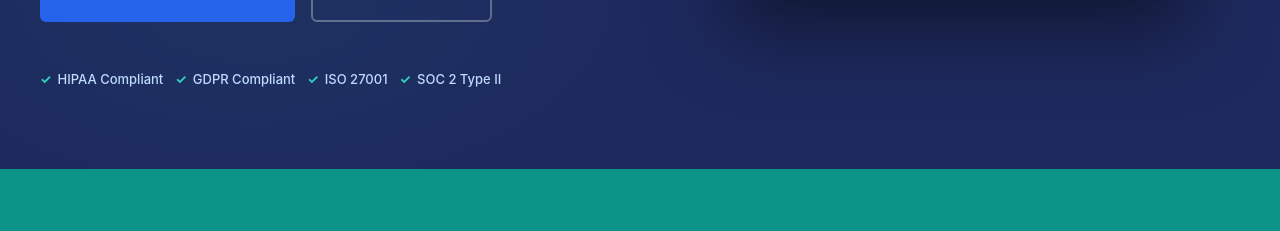
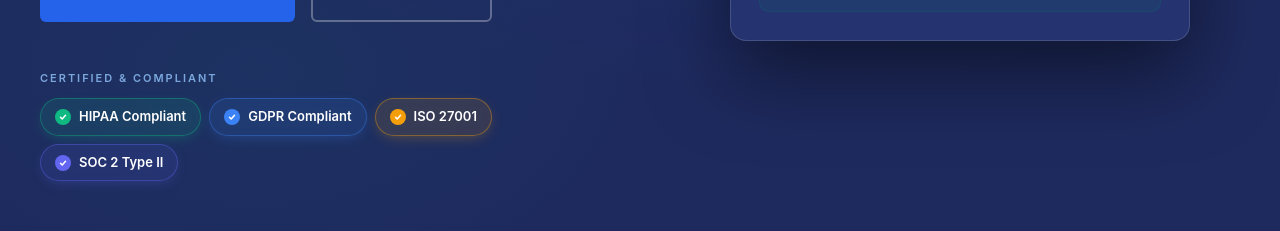
Before and after one commit to 1404Technologies/1404technologies-landing, a React (Vite) app: page / in a window 1280 px wide. Shown: the part 695-926 px from the top of the page. Built offline with nearby package versions, Linux system fonts and the light colour scheme; no server answers.

Commit message:
spotlight OmniServe and highlight compliance certifications

```diff
--- a/src/App.jsx
+++ b/src/App.jsx
@@ -55,7 +55,7 @@ export default function App() {
         <CaseStudies items={caseStudies} />
 
         {/* 7. Testimonials — social proof */}
-        <Testimonials items={testimonials} certifications={certifications} />
+        <Testimonials items={testimonials} />
 
         {/* 8. Why Choose Us — by the numbers */}
         <WhyChooseUs items={whyChoose} />
--- a/src/components/Hero.jsx
+++ b/src/components/Hero.jsx
@@ -22,16 +22,42 @@ export default function Hero({ tag, headline, headlineAccent, subheadline, cta,
             <a href="#contact" className="btn btn--primary">{cta} →</a>
             <a href="#services" className="btn btn--outline-white">{ctaSecondary}</a>
           </div>
-          <div className="flex gap-3 flex-wrap">
-            {badges.map((badge) => (
-              <span
-                key={badge}
-                className="flex items-center gap-[6px] text-[13px] font-medium text-blue-200
-                           before:content-['✓'] before:text-teal-400 before:font-bold"
-              >
-                {badge}
-              </span>
-            ))}
+          <div>
+            <div className="text-[11px] font-semibold tracking-[0.18em] uppercase text-blue-300/80 mb-3">
+              Certified &amp; compliant
+            </div>
+            <div className="flex gap-2 flex-wrap">
+              {badges.map(({ label, accent }) => (
+                <span
+                  key={label}
+                  className="inline-flex items-center gap-2 text-[13px] font-semibold text-white
+                             py-2 px-3.5 rounded-full border backdrop-blur-sm
+                             transition-transform duration-200 hover:-translate-y-0.5"
+                  style={{
+                    background: `${accent}1f`,
+                    borderColor: `${accent}66`,
+                    boxShadow: `0 4px 14px -4px ${accent}55`,
+                  }}
+                >
+                  <span
+                    className="inline-flex items-center justify-center w-4 h-4 rounded-full"
+                    style={{ background: accent }}
+                    aria-hidden
+                  >
+                    <svg className="w-2.5 h-2.5" viewBox="0 0 20 20" fill="none">
+                      <path
+                        d="M5 10.5l3.5 3.5L15 6.5"
+                        stroke="#fff"
+                        strokeWidth="3"
+                        strokeLinecap="round"
+                        strokeLinejoin="round"
+                      />
+                    </svg>
+                  </span>
+                  {label}
+                </span>
+              ))}
+            </div>
           </div>
         </div>
 
--- a/src/components/OmniServe.jsx
+++ b/src/components/OmniServe.jsx
@@ -28,9 +28,43 @@ function OmniIcon({ name }) {
   );
 }
 
-export default function OmniServe({ tag, headline, headlineAccent, description, url, cta, ctaSecondary, features, badge }) {
-  const [headerRef, headerVisible] = useInView();
+function OmniMark() {
+  return (
+    <div className="relative w-36 h-36 md:w-44 md:h-44 shrink-0">
+      <div
+        aria-hidden
+        className="absolute inset-0 rounded-full"
+        style={{
+          background:
+            "radial-gradient(circle at 50% 50%, rgba(45,212,191,0.35) 0%, rgba(37,99,235,0.18) 45%, transparent 75%)",
+          filter: "blur(10px)",
+        }}
+      />
+      <img
+        src="/logos/omniserve_symbol_dark.svg"
+        alt="OmniServe"
+        className="relative w-full h-full"
+        loading="lazy"
+      />
+    </div>
+  );
+}
+
+export default function OmniServe({
+  tag,
+  meetHeadline,
+  meetSubhead,
+  headline,
+  headlineAccent,
+  description,
+  url,
+  cta,
+  ctaSecondary,
+  features,
+  badge,
+}) {
   const [bodyRef, bodyVisible] = useInView();
+  const [meetRef, meetVisible] = useInView(0.18);
 
   return (
     <section id="omniServe" className="section section--dark overflow-hidden relative">
@@ -44,46 +78,92 @@ export default function OmniServe({ tag, headline, headlineAccent, description,
 
       <div
         ref={bodyRef}
-        className={`max-w-[1200px] mx-auto grid grid-cols-1 lg:grid-cols-2 gap-16 items-center relative fade-up ${bodyVisible ? "is-visible" : ""}`}
+        className={`max-w-[1200px] mx-auto relative fade-up ${bodyVisible ? "is-visible" : ""}`}
       >
-        {/* Left: text */}
-        <div ref={headerRef} className={`fade-up ${headerVisible ? "is-visible" : ""}`}>
+        {/* Section header */}
+        <div className="text-center mb-12">
           <span className="section__tag">{tag}</span>
-          <h2 className="text-[clamp(28px,4vw,44px)] font-bold text-white leading-tight mb-5 mt-3">
+          <h2 className="text-[clamp(26px,3.4vw,40px)] font-bold text-white leading-tight mt-3">
             {headline} <em className="not-italic text-teal-400">{headlineAccent}</em>
           </h2>
-          <p className="text-[17px] text-blue-300 leading-[1.7] mb-8">{description}</p>
-          <div className="flex gap-3 flex-wrap mb-6">
-            <a href={url} target="_blank" rel="noopener noreferrer" className="btn btn--primary">
-              {cta} ↗
-            </a>
-            <a href="#pricing" className="btn btn--outline-white">
-              {ctaSecondary}
-            </a>
-          </div>
-          <div className="inline-flex items-center gap-2 text-[12px] text-blue-300 bg-white/[0.06] border border-white/[0.12] rounded-full py-2 px-4">
-            <span className="w-1.5 h-1.5 rounded-full bg-teal-400 shrink-0 animate-pulse" />
-            {badge}
-          </div>
         </div>
 
-        {/* Right: feature cards */}
-        <div className="flex flex-col gap-4">
+        {/* Feature cards */}
+        <div className="grid grid-cols-1 md:grid-cols-3 gap-4 mb-14">
           {features.map(({ iconName, title, description: desc }) => (
             <div
               key={title}
-              className="bg-white/[0.07] border border-white/[0.14] rounded-[10px] p-6 flex items-start gap-4
-                         hover:bg-white/[0.10] hover:border-white/[0.22] transition-all duration-200"
+              className="bg-white/[0.05] border border-white/[0.12] rounded-[14px] p-6
+                         hover:bg-white/[0.08] hover:border-white/[0.20] transition-all duration-200"
             >
-              <div className="w-10 h-10 rounded-xl bg-teal-400/[0.12] border border-teal-400/[0.2] flex items-center justify-center shrink-0">
+              <div className="w-10 h-10 rounded-xl bg-teal-400/[0.12] border border-teal-400/[0.2] flex items-center justify-center mb-4">
                 <OmniIcon name={iconName} />
               </div>
+              <div className="text-[15px] font-bold text-white mb-1.5">{title}</div>
+              <div className="text-[13.5px] text-blue-300 leading-normal">{desc}</div>
+            </div>
+          ))}
+        </div>
+
+        {/* Meet OmniServe — contained banner card */}
+        <div
+          ref={meetRef}
+          className={`relative fade-up ${meetVisible ? "is-visible" : ""}`}
+        >
+          <div
+            className="relative rounded-[24px] border border-white/[0.10] overflow-hidden
+                       p-8 md:p-12 lg:p-14"
+            style={{
+              background:
+                "linear-gradient(135deg, rgba(255,255,255,0.05) 0%, rgba(45,212,191,0.06) 50%, rgba(37,99,235,0.08) 100%)",
+              boxShadow:
+                "0 1px 0 rgba(255,255,255,0.06) inset, 0 30px 60px -20px rgba(13,148,136,0.18)",
+            }}
+          >
+            {/* soft accent glow inside the card */}
+            <div
+              aria-hidden
+              className="absolute -top-24 -left-24 w-72 h-72 rounded-full pointer-events-none"
+              style={{
+                background:
+                  "radial-gradient(circle, rgba(45,212,191,0.18) 0%, transparent 70%)",
+                filter: "blur(20px)",
+              }}
+            />
+
+            <div className="relative grid grid-cols-1 md:grid-cols-[auto_1fr] gap-8 md:gap-12 items-center">
+              <OmniMark />
+
               <div>
-                <div className="text-[15px] font-bold text-white mb-1">{title}</div>
-                <div className="text-[13px] text-blue-300 leading-normal">{desc}</div>
+                <h3
+                  className="font-bold text-teal-400 leading-[1.05] mb-4"
+                  style={{ fontSize: "clamp(32px, 4.5vw, 52px)" }}
+                >
+                  {meetHeadline}
+                </h3>
+                {meetSubhead && (
+                  <p className="text-[18px] md:text-[20px] text-white font-medium leading-[1.4] mb-4 max-w-[640px]">
+                    {meetSubhead}
+                  </p>
+                )}
+                <p className="text-[15px] md:text-[16px] text-blue-300 leading-[1.65] mb-6 max-w-[640px]">
+                  {description}
+                </p>
+                <div className="flex flex-wrap gap-3 mb-5">
+                  <a href={url} target="_blank" rel="noopener noreferrer" className="btn btn--primary">
+                    {cta} ↗
+                  </a>
+                  <a href="#pricing" className="btn btn--outline-white">
+                    {ctaSecondary}
+                  </a>
+                </div>
+                <div className="inline-flex items-center gap-2 text-[12px] text-blue-300 bg-white/[0.06] border border-white/[0.12] rounded-full py-2 px-4">
+                  <span className="w-1.5 h-1.5 rounded-full bg-teal-400 shrink-0 animate-pulse" />
+                  {badge}
+                </div>
               </div>
             </div>
-          ))}
+          </div>
         </div>
       </div>
     </section>
--- a/src/components/Testimonials.jsx
+++ b/src/components/Testimonials.jsx
@@ -13,10 +13,9 @@ function TestimonialCard({ quote, author, role }) {
   );
 }
 
-export default function Testimonials({ items, certifications }) {
+export default function Testimonials({ items }) {
   const [headerRef, headerVisible] = useInView();
   const [gridRef, gridVisible] = useInView();
-  const [certRef, certVisible] = useInView();
 
   return (
     <section id="testimonials" className="section section--muted">
@@ -39,23 +38,6 @@ export default function Testimonials({ items, certifications }) {
           <TestimonialCard key={author} quote={quote} author={author} role={role} />
         ))}
       </div>
-
-      <div
-        ref={certRef}
-        className={`max-w-[1200px] mx-auto mt-16 flex justify-center items-center gap-4 flex-wrap fade-up ${certVisible ? "is-visible" : ""}`}
-      >
-        <span className="text-[13px] text-[#526A96] font-medium mr-2">Certified &amp; compliant:</span>
-        {certifications.map((cert) => (
-          <span
-            key={cert}
-            className="inline-flex items-center gap-[6px] bg-white border border-blue-100
-                       rounded-full py-2 px-4 text-[13px] font-semibold text-navy
-                       before:content-['🔒'] before:text-[12px]"
-          >
-            {cert}
-          </span>
-        ))}
-      </div>
     </section>
   );
 }
--- a/src/data/content.js
+++ b/src/data/content.js
@@ -17,7 +17,12 @@ export const hero = {
     "Cut costs by up to 70%, stay compliant, and scale in weeks — not months. Managed IT, cybersecurity, call centre, and software services delivered from London, the U.S., and Nigeria.",
   cta: "Book a Free Consultation",
   ctaSecondary: "See our services",
-  badges: ["HIPAA Compliant", "GDPR Compliant", "ISO 27001", "SOC 2 Type II"],
+  badges: [
+    { label: "HIPAA Compliant", accent: "#10b981" },
+    { label: "GDPR Compliant", accent: "#3b82f6" },
+    { label: "ISO 27001", accent: "#f59e0b" },
+    { label: "SOC 2 Type II", accent: "#6366f1" },
+  ],
 };
 
 export const stats = [
@@ -107,6 +112,9 @@ export const services = [
 
 export const omniServe = {
   tag: "Proprietary Platform",
+  meetHeadline: "Meet OmniServe",
+  meetSubhead:
+    "Unify workflow, performance, and procurement in one platform — built for teams that need clarity, not complexity.",
   headline: "One Dashboard.",
   headlineAccent: "Every Tool, Automated.",
   description:
--- a/src/index.css
+++ b/src/index.css
@@ -43,6 +43,7 @@
   opacity: 1;
   transform: translateY(0);
 }
+
 
 .stagger-children > * {
   opacity: 0;
```
Also changed, not shown: public/logos/omniserve_symbol_dark.svg (added).
